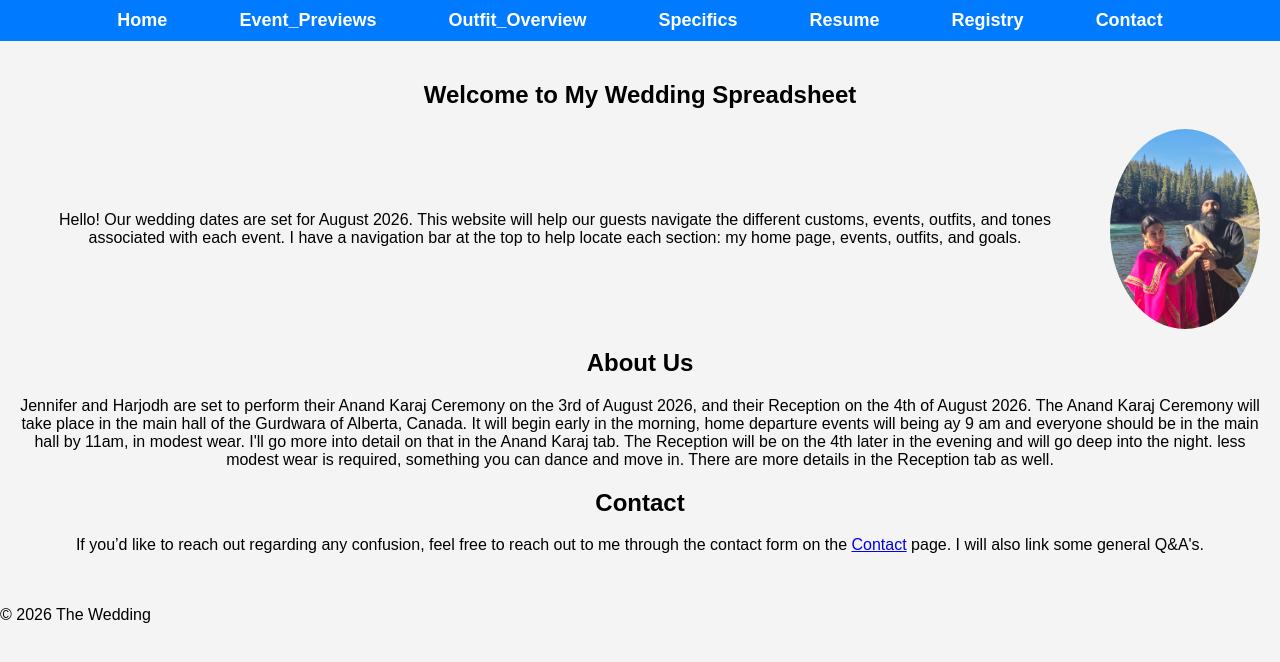
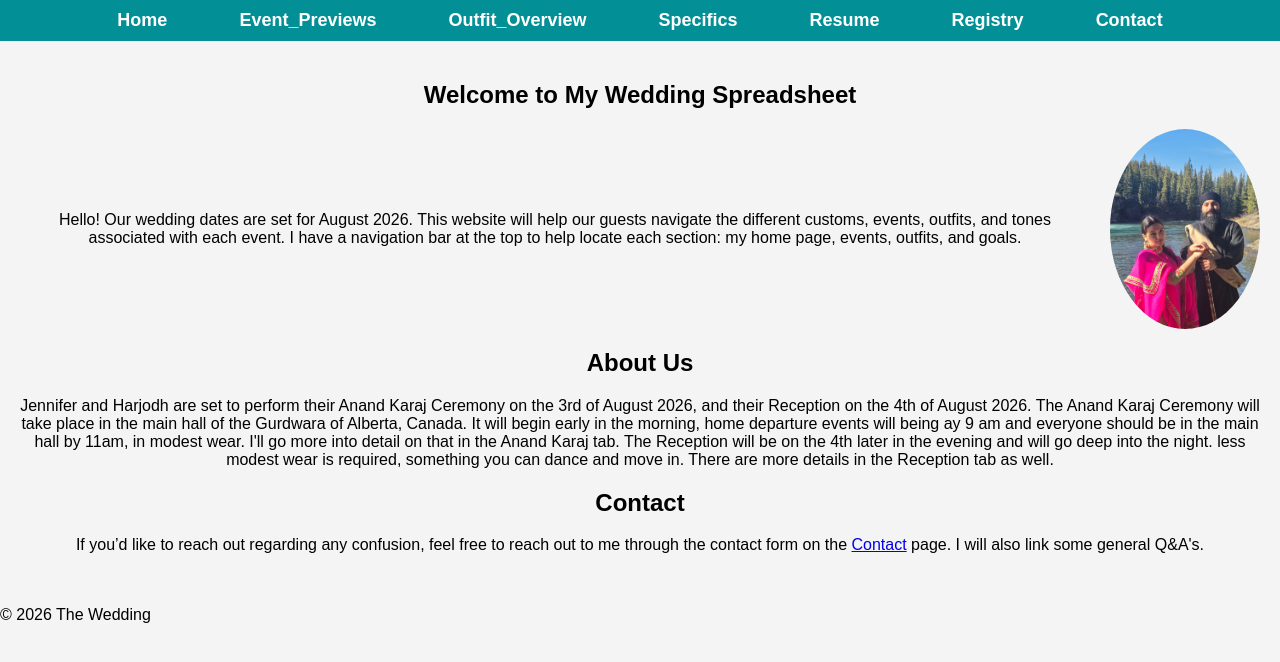
Before and after one commit to terapeyo/wedding, a plain HTML site: page index.html in a window 1280 px wide. Drawn offline with Linux system fonts and the light colour scheme.

Commit message:
Change header background color from blue to teal

```diff
--- a/styles.css
+++ b/styles.css
@@ -79,7 +79,7 @@ main {
 
 /* Header and Navigation */
 header {
-    background-color: #007BFF; /* Blue background for the navbar */
+    background-color: #029096; /* Blue background for the navbar */
     color: white;
     padding: 10px 0;
 }
```
